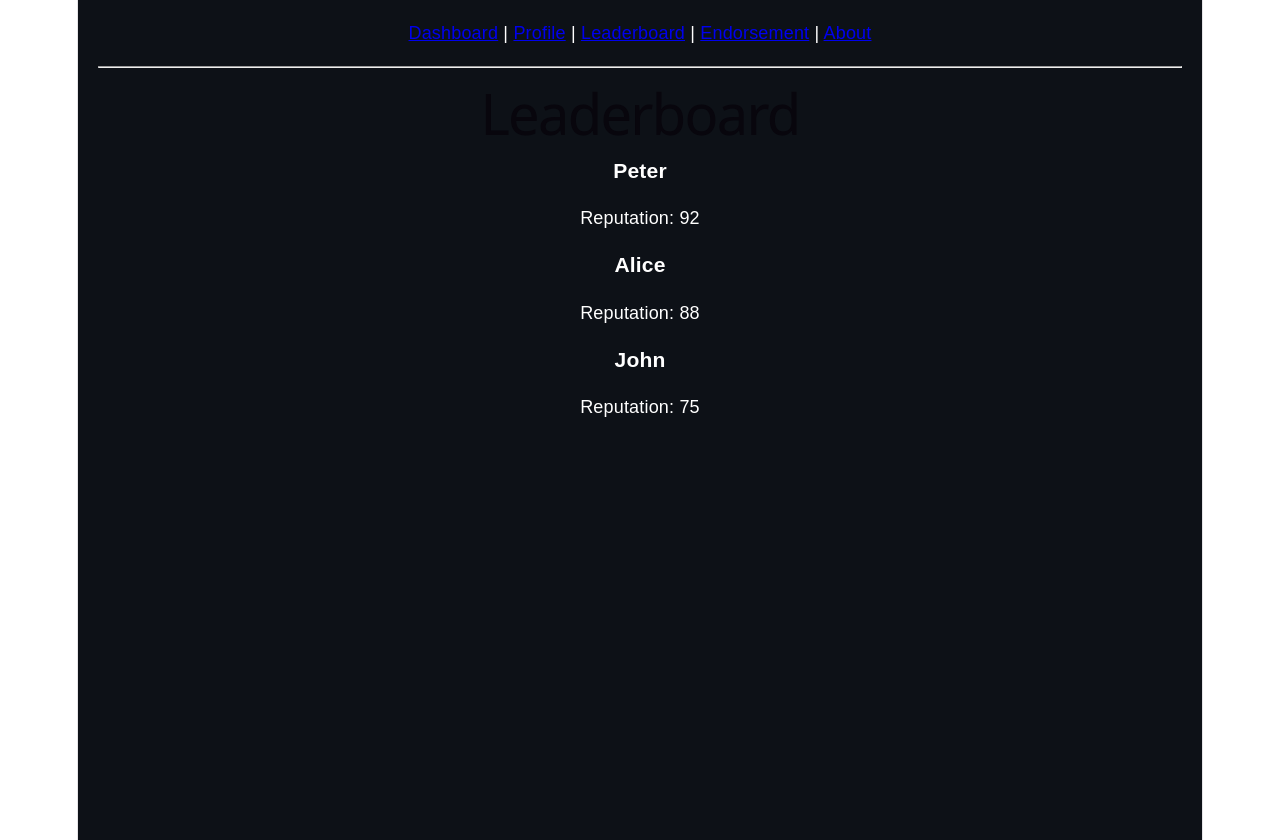
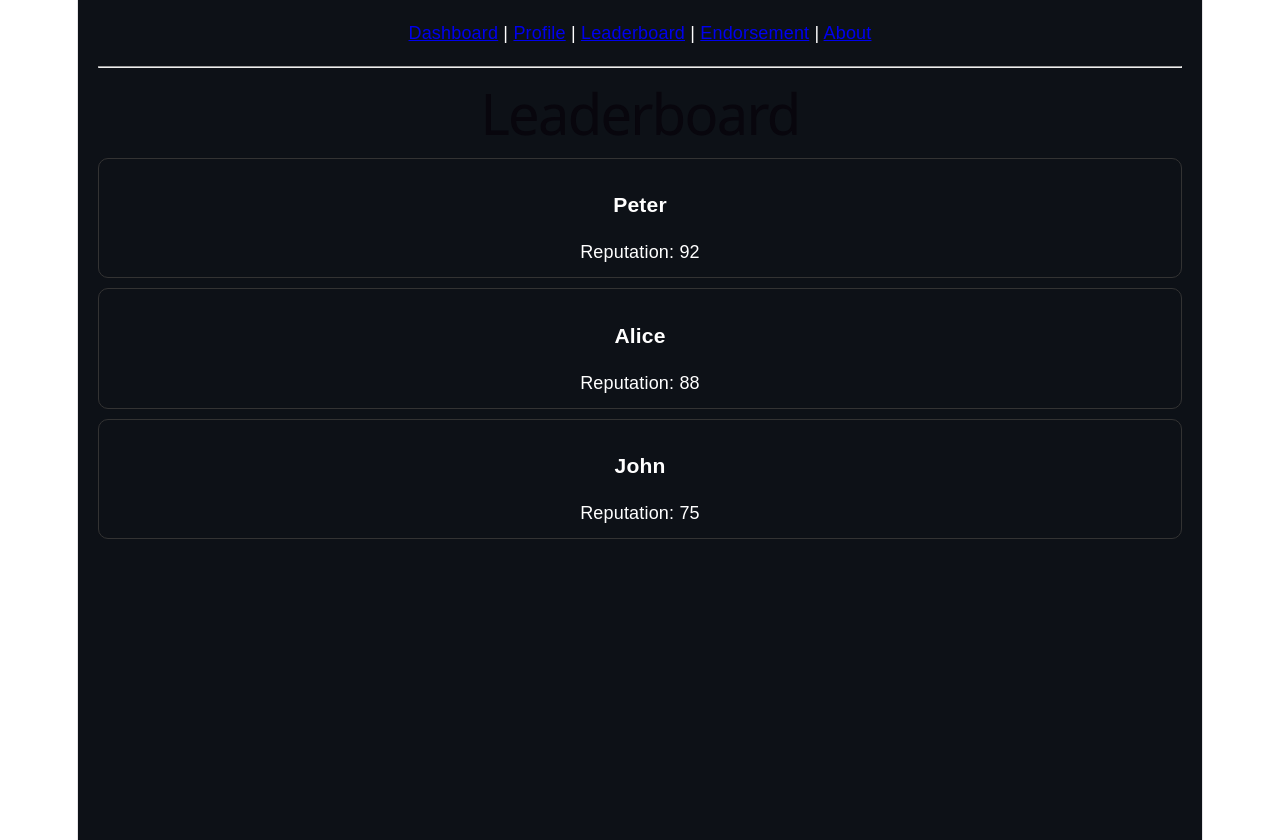
Before and after one commit to peterkehinde673/trustlink-socialfi, a React (Vite) app: page /leaderboard in a window 1280 px wide. Built offline with nearby package versions, Linux system fonts and the light colour scheme.

Commit message:
Update UserCard.tsx

```diff
--- a/src/components/UserCard.tsx
+++ b/src/components/UserCard.tsx
@@ -1,6 +1,13 @@
 function UserCard({ name, reputation }: { name: string; reputation: number }) {
   return (
-    <div>
+    <div
+      style={{
+        border: "1px solid #333",
+        borderRadius: "10px",
+        padding: "12px",
+        marginBottom: "10px",
+  }}
+>
       <h3>{name}</h3>
       <p>Reputation: {reputation}</p>
     </div>
```
